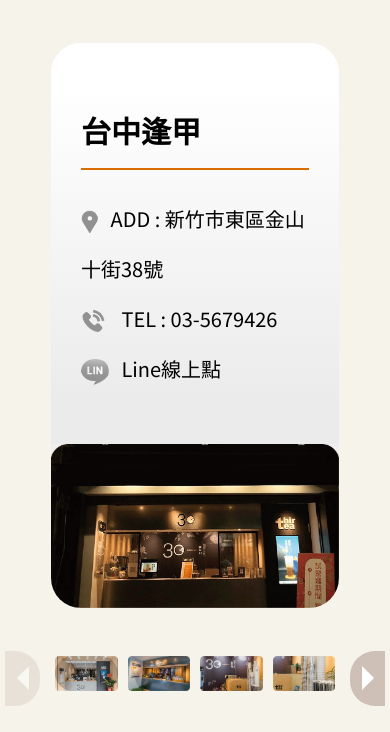
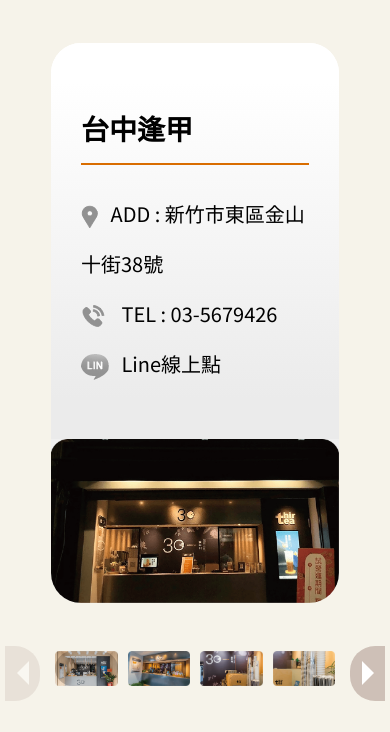
Before and after one commit to Hong-liyen/30tea, a plain HTML site: page index.html in a window 390 px wide. Shown: the part 4381-5113 px from the top of the page. Drawn offline with nearby package versions, Linux system fonts and the light colour scheme.

Commit message:
Add files via upload

```diff
--- a/css/styles.css
+++ b/css/styles.css
@@ -722,11 +722,6 @@ a,a:hover, button:hover{
   font-weight: 400;
   line-height: 2.5;
 }
-.store-view .swiper-wrapper .info .name{
-  font-weight: bold;
-  font-size: 30px;
-  border-bottom: 2px solid #d96d00;
-}
 .store-view .swiper-slide{
   justify-content: space-around;
   align-items: start;
@@ -2082,6 +2077,11 @@ footer.footer li span:first-child:after{
     font-weight: 500;
   }
   /* store */
+  .store-view .swiper-wrapper .info .name{
+    font-weight: bold;
+    font-size: 35px;
+    border-bottom: 2px solid #d96d00;
+  }
   .store-view .store_box .swiper-slide{
     border-radius: 60px;
     justify-content: end;
@@ -3471,6 +3471,11 @@ footer.footer li span:first-child:after{
     margin-right: 35px;
   }
   /*//menu*/
+  .store-view .swiper-wrapper .info .name{
+    font-weight: bold;
+    font-size: 28px;
+    border-bottom: 2px solid #d96d00;
+  }
   .og_left1 img, .og_left2 img, .og_left3 img, .og_right1 img, .og_right2 img, .og_right3 img{
     max-width: 200px;
   }
```
